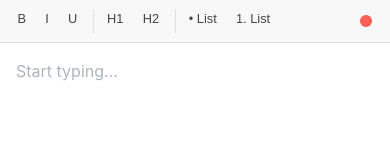
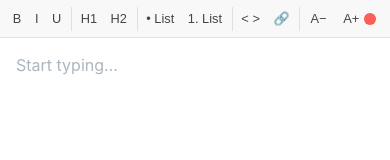
Before and after one commit to shishir-dey/Clippy, a React (Vite) app: page / in a window 390 px wide. Shown: the top 160 px of the page. Built offline with nearby package versions, Linux system fonts and the light colour scheme.

Commit message:
Add rich text styling and font controls
This update adds toolbar actions for links, inline code, heading/list controls, and adjustable editor font sizes. It also refreshes the ProseMirror styles for block elements and persists the chosen font size in localStorage.

```diff
--- a/src/components/Notepad.css
+++ b/src/components/Notepad.css
@@ -33,8 +33,8 @@
 }
 
 .editor {
-  font-size: 16px;
-  line-height: 1.6;
+  font-size: var(--editor-font-size, 16px);
+  line-height: 1.4;
   color: var(--text-color);
   height: 100%;
   outline: none;
@@ -51,29 +51,90 @@
 }
 
 .ProseMirror p {
-  margin-bottom: 0.8rem;
+  margin: 0 0 0.5em;
 }
 
 .ProseMirror h1 {
-  font-size: 2rem;
-  margin: 1.5rem 0 1rem;
+  font-size: 2em;
+  line-height: 1.2;
+  margin: 1.5em 0 0.75em;
   font-weight: 600;
 }
 
 .ProseMirror h2 {
-  font-size: 1.5rem;
-  margin: 1.2rem 0 0.8rem;
+  font-size: 1.5em;
+  line-height: 1.3;
+  margin: 1.2em 0 0.7em;
   font-weight: 600;
 }
 
 .ProseMirror ul,
 .ProseMirror ol {
-  margin-left: 1.5rem;
-  margin-bottom: 1rem;
+  margin-left: 1.5em;
+  margin-bottom: 1em;
 }
 
 .ProseMirror li {
-  margin-bottom: 0.4rem;
+  margin-bottom: 0.4em;
+}
+
+.ProseMirror blockquote {
+  border-left: 3px solid #b7b7b7;
+  color: #666;
+  margin: 1em 0;
+  padding: 0.15em 0 0.15em 1em;
+}
+
+.ProseMirror blockquote p:last-child {
+  margin-bottom: 0;
+}
+
+.ProseMirror code {
+  background: #fff2a8;
+  border: 1px solid #eadb83;
+  border-radius: 4px;
+  box-decoration-break: clone;
+  -webkit-box-decoration-break: clone;
+  color: #553f00;
+  font-family: Consolas, "Courier New", monospace;
+  font-size: 0.9em;
+  padding: 0.08em 0.32em;
+}
+
+.ProseMirror pre {
+  background: #fff2a8;
+  border: 1px solid #eadb83;
+  border-radius: 6px;
+  color: #553f00;
+  font-family: Consolas, "Courier New", monospace;
+  margin: 1em 0;
+  overflow-x: auto;
+  padding: 0.85em 1em;
+}
+
+.ProseMirror pre code {
+  background: transparent;
+  border: 0;
+  border-radius: 0;
+  color: inherit;
+  display: block;
+  font: inherit;
+  padding: 0;
+  white-space: pre;
+}
+
+.ProseMirror hr {
+  border: 0;
+  border-top: 1px solid #cfcfcf;
+  margin: 1.5em 0;
+}
+
+.ProseMirror a {
+  color: #1769aa;
+  cursor: pointer;
+  text-decoration: underline;
+  text-decoration-thickness: 1px;
+  text-underline-offset: 0.15em;
 }
 
 .ProseMirror p.is-editor-empty:first-child::before {
@@ -89,30 +150,40 @@
   display: flex;
   justify-content: space-between;
   align-items: center;
-  padding: 0.6rem 1rem;
+  padding: 0.6rem 0.75rem;
   background-color: #f8f8f8;
   border-bottom: 1px solid #e0e0e0;
 }
 
 .toolbar-left {
   display: flex;
-  flex-wrap: wrap;
+  flex-wrap: nowrap;
   align-items: center;
+  flex: 1;
+  min-width: 0;
+  overflow-x: auto;
+  overflow-y: hidden;
+  scrollbar-width: none;
+}
+
+.toolbar-left::-webkit-scrollbar {
+  display: none;
 }
 
 .toolbar-right {
   display: flex;
   align-items: center;
+  flex: 0 0 auto;
 }
 
 .toolbar-button {
   background-color: transparent;
   border: none;
   border-radius: 4px;
-  padding: 0.4rem 0.6rem;
-  margin-right: 0.3rem;
-  margin-bottom: 0.3rem;
+  padding: 0.4rem 0.5rem;
+  margin-right: 0.1rem;
   font-size: 0.9rem;
+  flex: 0 0 auto;
   cursor: pointer;
   color: #444;
   transition: all 0.2s ease;
@@ -127,11 +198,27 @@
   color: #222;
 }
 
+.toolbar-button:disabled {
+  cursor: not-allowed;
+  opacity: 0.35;
+}
+
+.font-size-controls {
+  align-items: center;
+  display: inline-flex;
+  flex: 0 0 auto;
+}
+
+.font-size-button {
+  min-width: 2rem;
+}
+
 .toolbar-divider {
+  flex: 0 0 auto;
   height: 24px;
   width: 1px;
   background-color: #e0e0e0;
-  margin: 0 0.5rem;
+  margin: 0 0.25rem;
 }
 
 /* macOS style buttons */
@@ -185,17 +272,17 @@
   }
 
   .toolbar {
-    padding: 0.4rem 0.6rem;
+    padding: 0.4rem;
   }
 
   .toolbar-button {
-    padding: 0.3rem 0.5rem;
+    padding: 0.3rem 0.4rem;
     font-size: 0.8rem;
-    margin-right: 0.2rem;
+    margin-right: 0.05rem;
   }
 
   .toolbar-divider {
-    margin: 0 0.3rem;
+    margin: 0 0.15rem;
   }
 }
 
--- a/src/components/Notepad.jsx
+++ b/src/components/Notepad.jsx
@@ -1,10 +1,58 @@
-import { useState, useEffect, useRef, useCallback } from "react";
+import { useState, useEffect, useRef, useCallback, useMemo } from "react";
 import { useEditor, EditorContent } from "@tiptap/react";
+import { Mark, markInputRule, mergeAttributes } from "@tiptap/core";
 import StarterKit from "@tiptap/starter-kit";
 import Underline from "@tiptap/extension-underline";
 import Placeholder from "@tiptap/extension-placeholder";
 import Heading from "@tiptap/extension-heading";
 import "./Notepad.css";
+
+const DEFAULT_FONT_SIZE = 16;
+const MIN_FONT_SIZE = 12;
+const MAX_FONT_SIZE = 24;
+const FONT_SIZE_STEP = 2;
+
+const markdownLinkInputRegex =
+  /(?=\[([^\]\n]+)\]\((https?:\/\/[^\s)]+)\)$)\[([^\]\n]+)\]\(https?:\/\/[^\s)]+\)$/;
+
+const MarkdownLink = Mark.create({
+  name: "markdownLink",
+  priority: 1000,
+  inclusive: false,
+
+  addAttributes() {
+    return {
+      href: {
+        default: null,
+      },
+    };
+  },
+
+  parseHTML() {
+    return [{ tag: "a[href]" }];
+  },
+
+  renderHTML({ HTMLAttributes }) {
+    return [
+      "a",
+      mergeAttributes(HTMLAttributes, {
+        target: "_blank",
+        rel: "noopener noreferrer",
+      }),
+      0,
+    ];
+  },
+
+  addInputRules() {
+    return [
+      markInputRule({
+        find: markdownLinkInputRegex,
+        type: this.type,
+        getAttributes: (match) => ({ href: match[2] }),
+      }),
+    ];
+  },
+});
 
 // Utility function for debouncing
 const debounce = (fn, delay) => {
@@ -17,75 +65,176 @@ const debounce = (fn, delay) => {
   };
 };
 
-const MenuBar = ({ editor, onClear }) => {
+const MenuBar = ({
+  editor,
+  fontSize,
+  onDecreaseFontSize,
+  onIncreaseFontSize,
+  onClear,
+}) => {
   if (!editor) {
     return null;
   }
+
+  const setLink = () => {
+    const previousUrl = editor.getAttributes("markdownLink").href || "https://";
+    const enteredUrl = window.prompt("Enter a link URL", previousUrl);
+
+    if (enteredUrl === null) return;
+
+    const url = enteredUrl.trim();
+
+    if (!url) {
+      editor
+        .chain()
+        .focus()
+        .extendMarkRange("markdownLink")
+        .unsetMark("markdownLink")
+        .run();
+      return;
+    }
+
+    const normalizedUrl = /^https?:\/\//i.test(url) ? url : `https://${url}`;
+
+    try {
+      const parsedUrl = new URL(normalizedUrl);
+
+      if (!["http:", "https:"].includes(parsedUrl.protocol)) throw new Error();
+    } catch {
+      window.alert("Please enter a valid http or https URL.");
+      return;
+    }
+
+    editor
+      .chain()
+      .focus()
+      .extendMarkRange("markdownLink")
+      .setMark("markdownLink", { href: normalizedUrl })
+      .run();
+  };
 
   return (
     <div className="toolbar">
       <div className="toolbar-left">
         <button
+          type="button"
           className={`toolbar-button ${editor.isActive("bold") ? "active" : ""}`}
           onClick={() => editor.chain().focus().toggleBold().run()}
           title="Bold"
+          aria-label="Bold"
         >
           B
         </button>
         <button
+          type="button"
           className={`toolbar-button ${editor.isActive("italic") ? "active" : ""}`}
           onClick={() => editor.chain().focus().toggleItalic().run()}
           title="Italic"
+          aria-label="Italic"
         >
           I
         </button>
         <button
+          type="button"
           className={`toolbar-button ${editor.isActive("underline") ? "active" : ""}`}
           onClick={() => editor.chain().focus().toggleUnderline().run()}
           title="Underline"
+          aria-label="Underline"
         >
           U
         </button>
         <div className="toolbar-divider"></div>
         <button
+          type="button"
           className={`toolbar-button ${editor.isActive("heading", { level: 1 }) ? "active" : ""}`}
           onClick={() =>
             editor.chain().focus().toggleHeading({ level: 1 }).run()
           }
           title="Heading 1"
+          aria-label="Heading 1"
         >
           H1
         </button>
         <button
+          type="button"
           className={`toolbar-button ${editor.isActive("heading", { level: 2 }) ? "active" : ""}`}
           onClick={() =>
             editor.chain().focus().toggleHeading({ level: 2 }).run()
           }
           title="Heading 2"
+          aria-label="Heading 2"
         >
           H2
         </button>
         <div className="toolbar-divider"></div>
         <button
+          type="button"
           className={`toolbar-button ${editor.isActive("bulletList") ? "active" : ""}`}
           onClick={() => editor.chain().focus().toggleBulletList().run()}
           title="Bulleted List"
+          aria-label="Bulleted list"
         >
           • List
         </button>
         <button
+          type="button"
           className={`toolbar-button ${editor.isActive("orderedList") ? "active" : ""}`}
           onClick={() => editor.chain().focus().toggleOrderedList().run()}
           title="Numbered List"
+          aria-label="Numbered list"
         >
           1. List
         </button>
+        <div className="toolbar-divider"></div>
+        <button
+          type="button"
+          className={`toolbar-button ${editor.isActive("code") ? "active" : ""}`}
+          onClick={() => editor.chain().focus().toggleCode().run()}
+          title="Inline code (or wrap text in backticks)"
+          aria-label="Inline code"
+        >
+          {"< >"}
+        </button>
+        <button
+          type="button"
+          className={`toolbar-button ${editor.isActive("markdownLink") ? "active" : ""}`}
+          onClick={setLink}
+          title="Link (or type [title](https://example.com))"
+          aria-label="Add or edit link"
+        >
+          🔗
+        </button>
+        <div className="toolbar-divider"></div>
+        <div className="font-size-controls" aria-label="Font size controls">
+          <button
+            type="button"
+            className="toolbar-button font-size-button"
+            onClick={onDecreaseFontSize}
+            disabled={fontSize === MIN_FONT_SIZE}
+            title="Decrease font size"
+            aria-label="Decrease font size"
+          >
+            A−
+          </button>
+          <button
+            type="button"
+            className="toolbar-button font-size-button"
+            onClick={onIncreaseFontSize}
+            disabled={fontSize === MAX_FONT_SIZE}
+            title="Increase font size"
+            aria-label="Increase font size"
+          >
+            A+
+          </button>
+        </div>
       </div>
       <div className="toolbar-right">
         <button
+          type="button"
           className="macos-button close-button"
           onClick={onClear}
           title="Clear Clippy"
+          aria-label="Clear Clippy"
         ></button>
       </div>
     </div>
@@ -104,6 +253,17 @@ const Notepad = () => {
     }
   });
   const [currentContent, setCurrentContent] = useState(savedContent);
+  const [fontSize, setFontSize] = useState(() => {
+    try {
+      const storedSize = Number(localStorage.getItem("clippy-font-size"));
+      return storedSize >= MIN_FONT_SIZE && storedSize <= MAX_FONT_SIZE
+        ? storedSize
+        : DEFAULT_FONT_SIZE;
+    } catch (error) {
+      console.error("Error loading font size from localStorage:", error);
+      return DEFAULT_FONT_SIZE;
+    }
+  });
 
   // Create a ref to store the latest editor content
   const contentRef = useRef(currentContent);
@@ -119,16 +279,20 @@ const Notepad = () => {
   }, []);
 
   // Debounced save function - only saves after 1 second of inactivity
-  const debouncedSave = useCallback(
-    debounce((html) => {
-      saveToLocalStorage(html);
-    }, 1000),
+  const debouncedSave = useMemo(
+    () =>
+      debounce((html) => {
+        saveToLocalStorage(html);
+      }, 1000),
     [saveToLocalStorage],
   );
 
   const editor = useEditor({
     extensions: [
       StarterKit.configure({
+        heading: false,
+        link: false,
+        underline: false,
         // Disable history as it can cause performance issues with large documents
         history: {
           depth: 100, // Reduce history stack depth
@@ -142,6 +306,7 @@ const Notepad = () => {
       Heading.configure({
         levels: [1, 2],
       }),
+      MarkdownLink,
     ],
     content: savedContent,
     onUpdate: ({ editor }) => {
@@ -159,14 +324,25 @@ const Notepad = () => {
       attributes: {
         class: "prose prose-sm focus:outline-none",
       },
-      handleDOMEvents: {
-        keydown: (_view, event) => {
-          // Allow default handling
-          return false;
-        },
-      },
     },
   });
+
+  const changeFontSize = (amount) => {
+    setFontSize((currentSize) => {
+      const nextSize = Math.min(
+        MAX_FONT_SIZE,
+        Math.max(MIN_FONT_SIZE, currentSize + amount),
+      );
+
+      try {
+        localStorage.setItem("clippy-font-size", String(nextSize));
+      } catch (error) {
+        console.error("Error saving font size to localStorage:", error);
+      }
+
+      return nextSize;
+    });
+  };
 
   // Effect to handle tab/window close
   useEffect(() => {
@@ -199,9 +375,19 @@ const Notepad = () => {
   return (
     <div className="notepad-container">
       <div className="notepad-paper">
-        <MenuBar editor={editor} onClear={clearNotepad} />
+        <MenuBar
+          editor={editor}
+          fontSize={fontSize}
+          onDecreaseFontSize={() => changeFontSize(-FONT_SIZE_STEP)}
+          onIncreaseFontSize={() => changeFontSize(FONT_SIZE_STEP)}
+          onClear={clearNotepad}
+        />
         <div className="editor-container">
-          <EditorContent className="editor" editor={editor} />
+          <EditorContent
+            className="editor"
+            editor={editor}
+            style={{ "--editor-font-size": `${fontSize}px` }}
+          />
         </div>
       </div>
     </div>
```
Also changed, not shown: package.json (+20 -20 lines), 1 other file (tests, documents, lock files or other folders).
